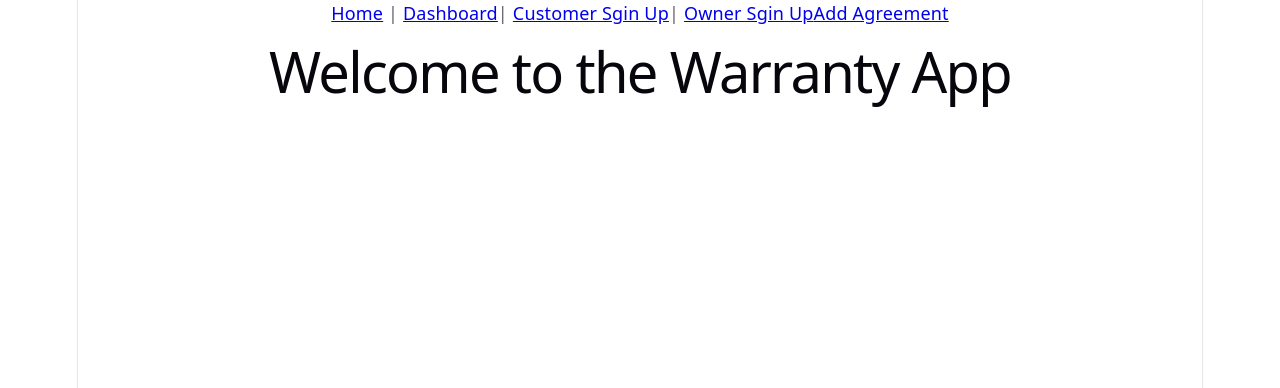
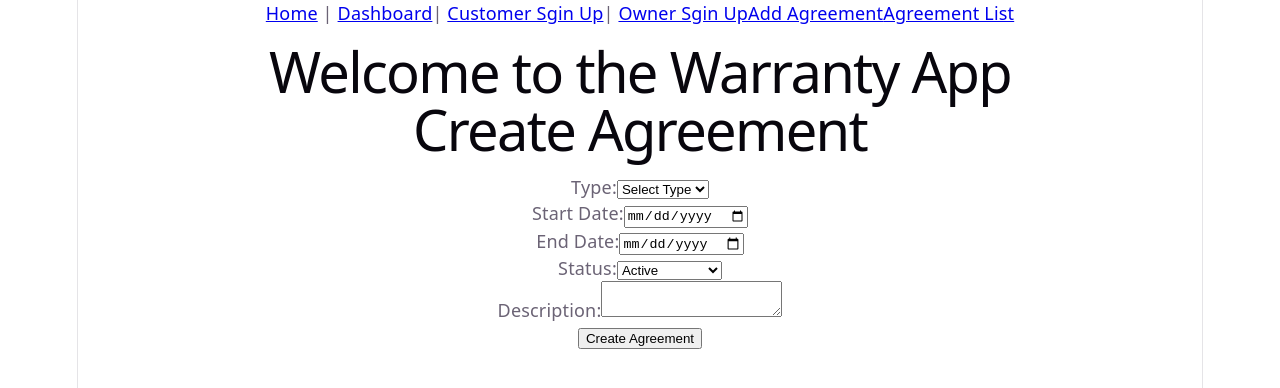
Before and after one commit to HusainAlmajed/Project-4-FrontEnd, a React (Vite) app: page /agreements in a window 1280 px wide. Shown: the top 388 px of the page. Built offline with nearby package versions, Linux system fonts and the light colour scheme; no server answers.

Commit message:
agreement form and list

```diff
--- a/src/App.jsx
+++ b/src/App.jsx
@@ -9,6 +9,7 @@ import { useState, useEffect } from "react"
 import Dashboard from "./pages/Dashboard"
 import { useParams } from "react-router"
 import AgreementForm from "./pages/AgreementForm"
+import AgreementList from "./pages/AgreementList"
 
 import * as agreementServices from "./services/agreement.js"
 
@@ -76,7 +77,9 @@ const App = () => {
 
         <Route path="/dashboard"element={<Dashboard agreements={agreements} />}/>
 
-        <Route path="/agreement" element={<AgreementForm handleAddAgreement={handleAddAgreement}/>} />
+        <Route path="/agreements" element={<AgreementForm handleAddAgreement={handleAddAgreement}/>} />
+
+        <Route path="/agreements-list" element={<AgreementList agreements={agreements}/>} />
       </Routes>
     </div>
   )
--- a/src/components/Nav.jsx
+++ b/src/components/Nav.jsx
@@ -8,7 +8,8 @@ const Nav = () => {
             <Link to="/dashboard">Dashboard</Link>{ '| ' }
             <Link to="/sign-up/customer">Customer Sgin Up</Link>{ '| ' }
             <Link to="/sign-up/owner">Owner Sgin Up</Link>
-            <Link to="/agreement">Add Agreement</Link>
+            <Link to="/agreements">Add Agreement</Link>
+            <Link to="/agreements-list">Agreement List</Link>
         </nav>
     )
 
--- a/src/pages/AgreementForm.jsx
+++ b/src/pages/AgreementForm.jsx
@@ -1,21 +1,17 @@
-import {useState, useEffect} from "react"
-import {useNavigate, useParams} from "react-router"
-import * as agreementServices from '../services/agreement.js'
+import { useState, useEffect } from "react"
+import { useNavigate, useParams } from "react-router"
+import * as agreementServices from "../services/agreement.js"
 
 const AgreementForm = (props) => {
-
     const navigate = useNavigate()
-    const {agreementId} = useParams()
+    const { agreementId } = useParams()
 
     const initialState = {
-        type: '',
-        startDate: '',
-        endDate: '',
-        status: '',
-        description: '',
-
-        assetName: '',
-        assetType: '',
+        type: "",
+        startDate: "",
+        endDate: "",
+        status: "active",
+        description: "",
     }
 
     const [formData, setFormData] = useState(initialState)
@@ -23,7 +19,7 @@ const AgreementForm = (props) => {
     const handleChange = (e) => {
         setFormData({
             ...formData,
-            [e.target.name]: e.target.value
+            [e.target.name]: e.target.value,
         })
     }
 
@@ -32,34 +28,35 @@ const AgreementForm = (props) => {
 
         try {
             if (agreementId) {
-               await props.handleUpdateAgreement(agreementId, formData)
+                await props.handleUpdateAgreement(agreementId, formData)
             } else {
                 await props.handleAddAgreement(formData)
             }
 
             setFormData(initialState)
-            navigate('/dashboard')
+            navigate("/dashboard")
         } catch (error) {
-            console.error('Error submitting agreement form:', error)
+            console.error("Error submitting agreement form:", error)
         }
     }
 
     useEffect(() => {
         const fetchAgreement = async () => {
+            try {
+                const agreementData = await agreementServices.show(agreementId)
 
-            const agreementData = await agreementServices.show(agreementId)
+                setFormData({
+                    type: agreementData.type,
+                    startDate: agreementData.startDate ,
+                    endDate: agreementData.endDate,
+                    status: agreementData.status ,
+                    description: agreementData.description ,
+                })
+            } catch (error) {
+                console.error("Error fetching agreement:", error)
+            }
+        }
 
-            setFormData({
-                type: agreementData.type,
-                startDate: agreementData.startDate,
-                endDate: agreementData.endDate,
-                status: agreementData.status,
-                description: agreementData.description,
-
-                assetName: agreementData.assetName,
-                assetType: agreementData.assetType,
-            })
-        }
         if (agreementId) {
             fetchAgreement()
         }
@@ -69,11 +66,83 @@ const AgreementForm = (props) => {
         }
     }, [agreementId])
 
-
-
     return (
         <div>
-            <h1>Agreement Form</h1>
+            <h1>{agreementId ? "Edit Agreement" : "Create Agreement"}</h1>
+
+            <form onSubmit={handleSubmit}>
+                <label>
+                    Type:
+                    <select
+                        name="type"
+                        value={formData.type}
+                        onChange={handleChange}
+                        required
+                    >
+                        <option value="">Select Type</option>
+                        <option value="warranty">Warranty</option>
+                        <option value="insurance">Insurance</option>
+                    </select>
+                </label>
+
+                <br />
+
+                <label>
+                    Start Date:
+                    <input
+                        type="date"
+                        name="startDate"
+                        value={formData.startDate}
+                        onChange={handleChange}
+                        required
+                    />
+                </label>
+
+                <br />
+
+                <label>
+                    End Date:
+                    <input
+                        type="date"
+                        name="endDate"
+                        value={formData.endDate}
+                        onChange={handleChange}
+                        required
+                    />
+                </label>
+
+                <br />
+
+                <label>
+                    Status:
+                    <select
+                        name="status"
+                        value={formData.status}
+                        onChange={handleChange}
+                    >
+                        <option value="active">Active</option>
+                        <option value="expiring soon">Expiring Soon</option>
+                        <option value="expired">Expired</option>
+                    </select>
+                </label>
+
+                <br />
+
+                <label>
+                    Description:
+                    <textarea
+                        name="description"
+                        value={formData.description}
+                        onChange={handleChange}
+                    />
+                </label>
+
+                <br />
+
+                <button type="submit">
+                    {agreementId ? "Update Agreement" : "Create Agreement"}
+                </button>
+            </form>
         </div>
     )
 }
--- a/src/pages/AgreementList.jsx
+++ b/src/pages/AgreementList.jsx
@@ -0,0 +1,21 @@
+import {Link} from "react-router"
+
+const AgreementList = (props) => {
+
+    return (
+        <div>
+            <h1>Agreements</h1>
+            <ul>
+                {props.agreements.map((agreement) => (
+                    <li key={agreement._id}>
+                        <Link to={`/agreements/${agreement._id}`}>
+                            {agreement.type} - {agreement.description}
+                        </Link>
+                    </li>
+                ))}
+            </ul>
+        </div>
+    )
+}
+
+export default AgreementList
--- a/src/services/agreement.js
+++ b/src/services/agreement.js
@@ -1,61 +1,64 @@
 const BASE_URL = `${import.meta.env.VITE_BACK_END_SERVER_URL}/agreements`
 
-const  getHeaders = () => {
+const getHeaders = () => {
     return {
-        'Content-Type': 'application/json',
-        'Authorization': `Bearer ${localStorage.getItem('token')}`
+        "Content-Type": "application/json",
+        "Authorization": `Bearer ${localStorage.getItem("token")}`,
+    }
+}
+
+const index = async () => {
+    try {
+        const response = await fetch(BASE_URL, {
+            headers: getHeaders(),
+        })
+
+        if (!response.ok) {
+            throw new Error("Failed to fetch agreements")
+        }
+
+        return await response.json()
+    } catch (error) {
+        console.error("Error fetching agreements:", error)
+        throw error
     }
 }
 
 const create = async (agreementData) => {
     try {
         const response = await fetch(BASE_URL, {
-            method: 'POST',
+            method: "POST",
             headers: getHeaders(),
-            body: JSON.stringify(agreementData)
+            body: JSON.stringify(agreementData),
         })
+
         if (!response.ok) {
-            throw new Error('Failed to create agreement')
+            const errorData = await response.json()
+            console.error("Backend error:", errorData)
+
+            throw new Error(errorData.message || "Failed to create agreement")
         }
-        const data = await response.json()
-        return data
+
+        return await response.json()
     } catch (error) {
-        console.error('Error creating agreement:', error)
+        console.error("Error creating agreement:", error)
         throw error
     }
 }
 
-const index = async () => {
-    try {
-        const response = await fetch(BASE_URL, {
-            method: 'GET',
-            headers: getHeaders()
-        })
-        if (!response.ok) {
-            throw new Error('Failed to fetch agreements')
-        }
-        const data = await response.json()
-        return data
-    } catch (error) {
-        console.error('Error fetching agreements:', error)
-        throw error
-    }
-}
-
-
 const show = async (agreementId) => {
     try {
         const response = await fetch(`${BASE_URL}/${agreementId}`, {
-            method: 'GET',
-            headers: getHeaders()
+            headers: getHeaders(),
         })
+
         if (!response.ok) {
-            throw new Error('Failed to fetch agreement')
+            throw new Error("Failed to fetch agreement")
         }
-        const data = await response.json()
-        return data
+
+        return await response.json()
     } catch (error) {
-        console.error('Error fetching agreement:', error)
+        console.error("Error fetching agreement:", error)
         throw error
     }
 }
@@ -63,17 +66,18 @@ const show = async (agreementId) => {
 const update = async (agreementId, agreementData) => {
     try {
         const response = await fetch(`${BASE_URL}/${agreementId}`, {
-            method: 'PUT',
+            method: "PUT",
             headers: getHeaders(),
-            body: JSON.stringify(agreementData)
+            body: JSON.stringify(agreementData),
         })
+
         if (!response.ok) {
-            throw new Error('Failed to update agreement')
+            throw new Error("Failed to update agreement")
         }
-        const data = await response.json()
-        return data
+
+        return await response.json()
     } catch (error) {
-        console.error('Error updating agreement:', error)
+        console.error("Error updating agreement:", error)
         throw error
     }
 }
@@ -81,23 +85,25 @@ const update = async (agreementId, agreementData) => {
 const deleteAgreement = async (agreementId) => {
     try {
         const response = await fetch(`${BASE_URL}/${agreementId}`, {
-            method: 'DELETE',
-            headers: getHeaders()
+            method: "DELETE",
+            headers: getHeaders(),
         })
+
         if (!response.ok) {
-            throw new Error('Failed to delete agreement')
+            throw new Error("Failed to delete agreement")
         }
-        return true
+
+        return await response.json()
     } catch (error) {
-        console.error('Error deleting agreement:', error)
+        console.error("Error deleting agreement:", error)
         throw error
     }
 }
 
 export {
+    index,
     create,
-    index,
     show,
     update,
-    deleteAgreement
+    deleteAgreement,
 }
```
